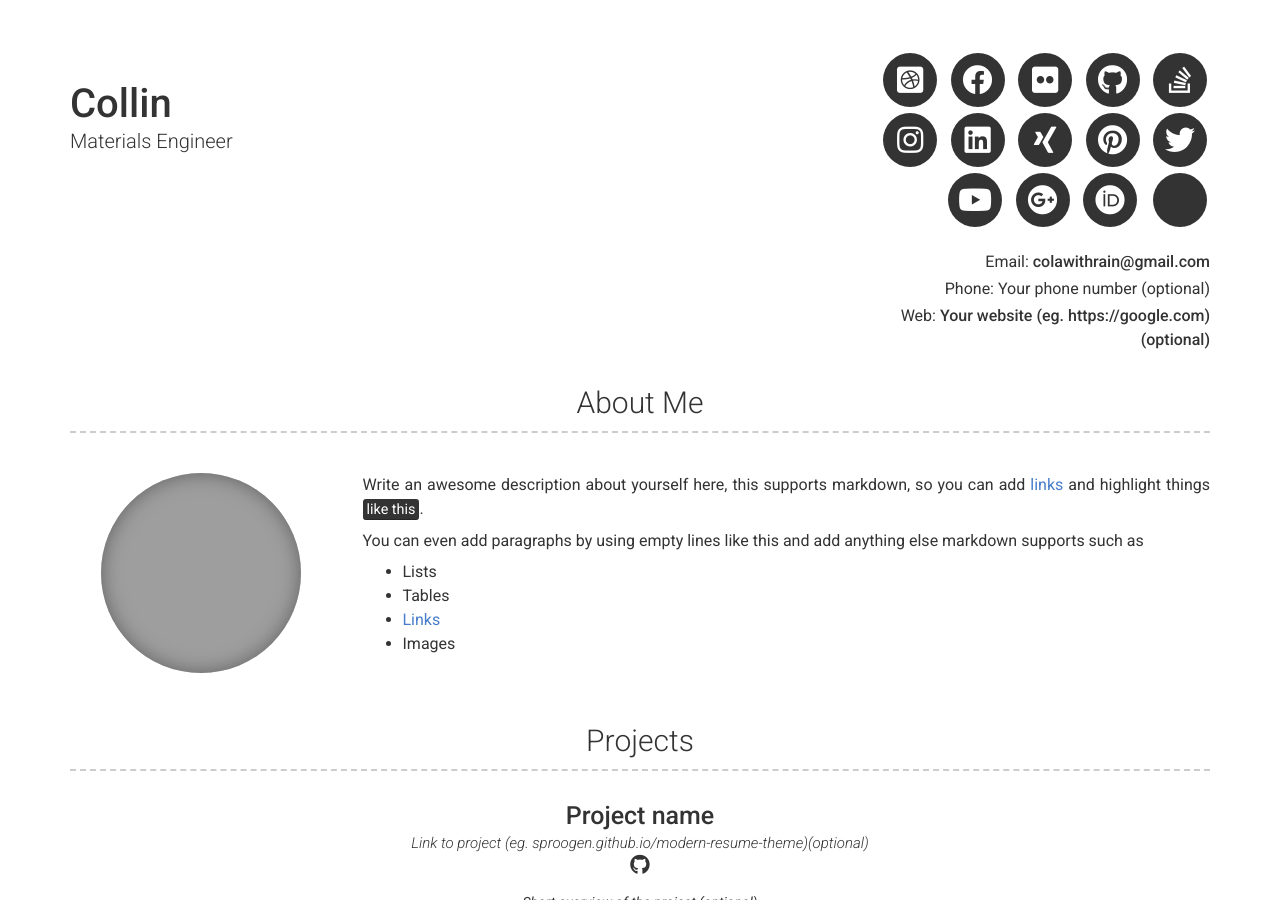
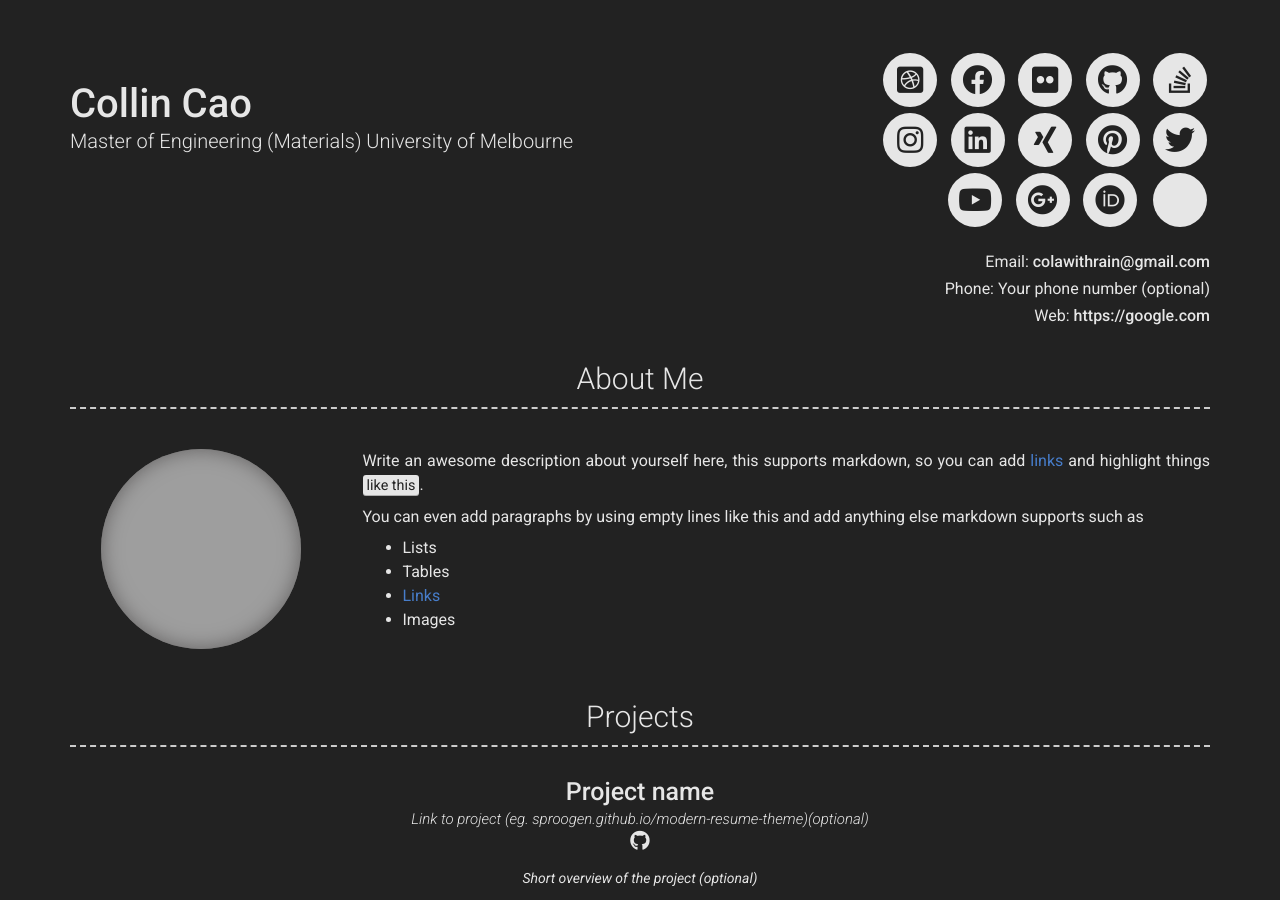
Before and after one commit to Colawithrain/Collin_CV, a Jekyll site: the page built from index.md, in a window 1280 px wide and 900 px high. Built offline with Jekyll 4.4.1, drawn with Linux system fonts in a browser that asks for light colours; nearby versions of some CDN libraries; grey boxes are pictures that could not be loaded.

Commit message:
Update _config.yml

```diff
--- a/_config.yml
+++ b/_config.yml
@@ -3,14 +3,14 @@ repository: Git repository where your resume will be hosted, only required if yo
 # favicon: Directory of your favicon (eg. images/favicon.ico)(optional)
 
 # Personal info
-name: Collin
-title: Materials Engineer
+name: Collin Cao
+title: Master of Engineering (Materials) University of Melbourne
 email: colawithrain@gmail.com
 phone: Your phone number (optional)
-website: Your website (eg. https://google.com)(optional)
+website: https://google.com
 
 # Dark Mode (true/false/never)
-darkmode: false
+darkmode: true
 
 # Social links
 twitter_username: jekyllrb
@@ -44,7 +44,7 @@ additional_links:
 
 # About Section
 # about_title: About Me (Use this to override about section title)
-about_profile_image: Images/000034.jpg
+about_profile_image: Images/000034.jpg # My profile picture
 about_content: | # this will include new lines to allow paragraphs
   Write an awesome description about yourself here, this supports markdown, so you can add [links](http://foobar.com) and highlight things <mark>like this</mark>.
 
```
